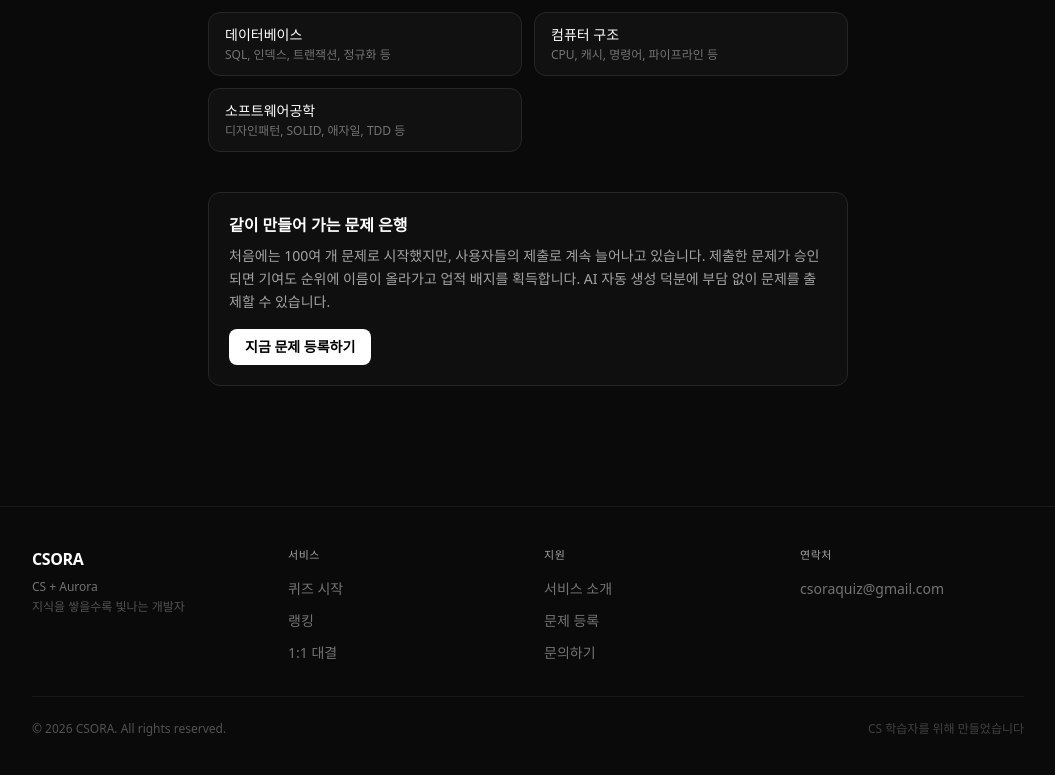
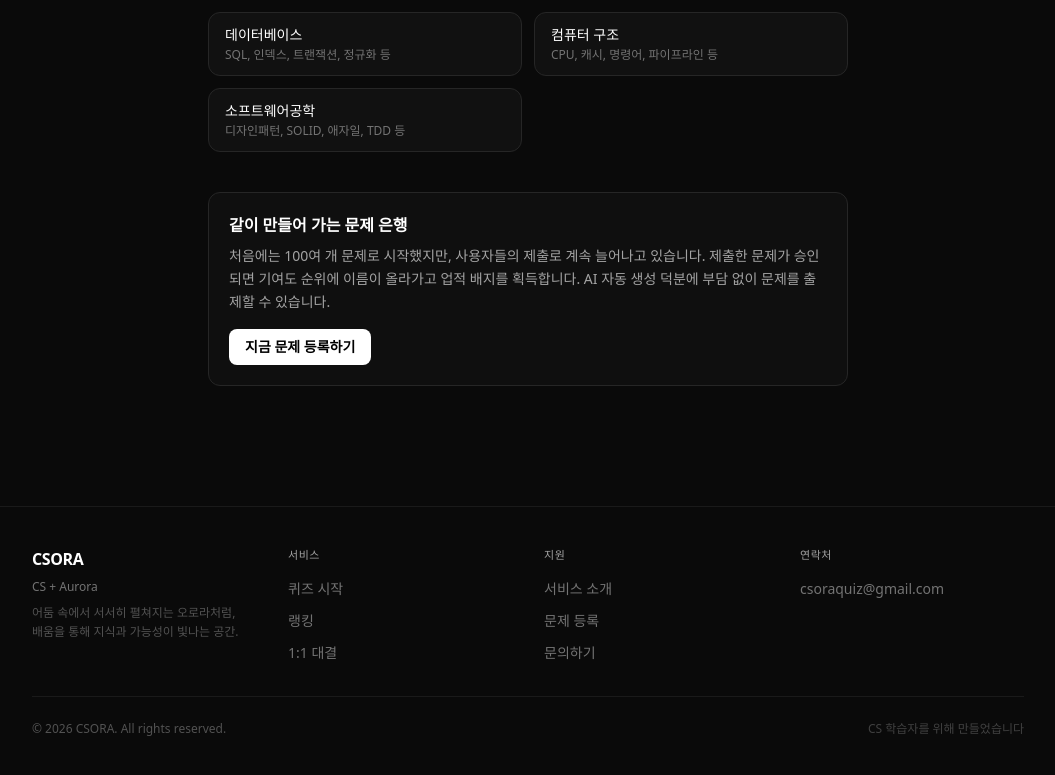
Before and after one commit to Kim-sangjae/cs-quiz, a Next.js app: page /about in a window 1280 px wide. Shown: the part 1383-2158 px from the top of the page, without its empty margins (112-1167 px from the left). Built offline with nearby package versions, Linux system fonts and the light colour scheme; no server answers.

Commit message:
fix: 푸터 브랜드 스토리 문구 수정
Co-Authored-By: Claude Sonnet 4.6 <noreply@anthropic.com>

```diff
--- a/src/components/Footer.tsx
+++ b/src/components/Footer.tsx
@@ -8,8 +8,11 @@ export default function Footer() {
           <div className="col-span-2 md:col-span-1">
             <p className="text-white font-bold text-base tracking-tight mb-1.5">CSORA</p>
             <p className="text-neutral-500 text-xs leading-relaxed">
-              CS + Aurora<br />
-              <span className="text-neutral-600">지식을 쌓을수록 빛나는 개발자</span>
+              CS + Aurora
+            </p>
+            <p className="text-neutral-600 text-xs leading-relaxed mt-1.5">
+              어둠 속에서 서서히 펼쳐지는 오로라처럼,<br />
+              배움을 통해 지식과 가능성이 빛나는 공간.
             </p>
           </div>
 
```
